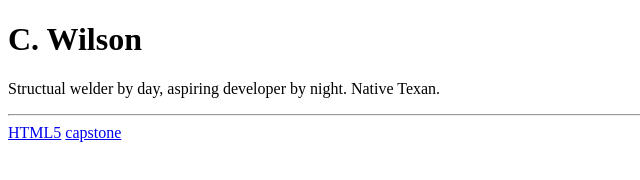
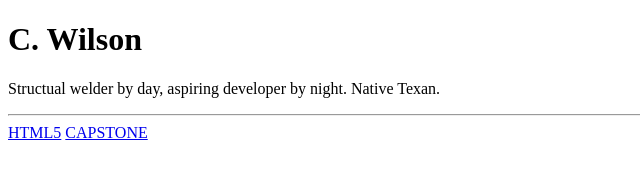
Before and after one commit to cjwilson31/cjwilson31.github.io, a plain HTML site: page index.html in a window 1280 px wide. Shown: the full height of the page, 0-640 px from the left. Drawn offline with Linux system fonts and the light colour scheme.

Commit message:
Update index.html

```diff
--- a/index.html
+++ b/index.html
@@ -24,7 +24,7 @@
 
  <footer>
  <a href="http://validator.w3.org/check?uri=referer">HTML5</a>
-   <a href="https://cjwilson31.github.io/capstone.html">capstone</a>
+   <a href="cjwilson31.github.io/capstone.html">CAPSTONE</a>
 
   </footer>
 </body>
```
